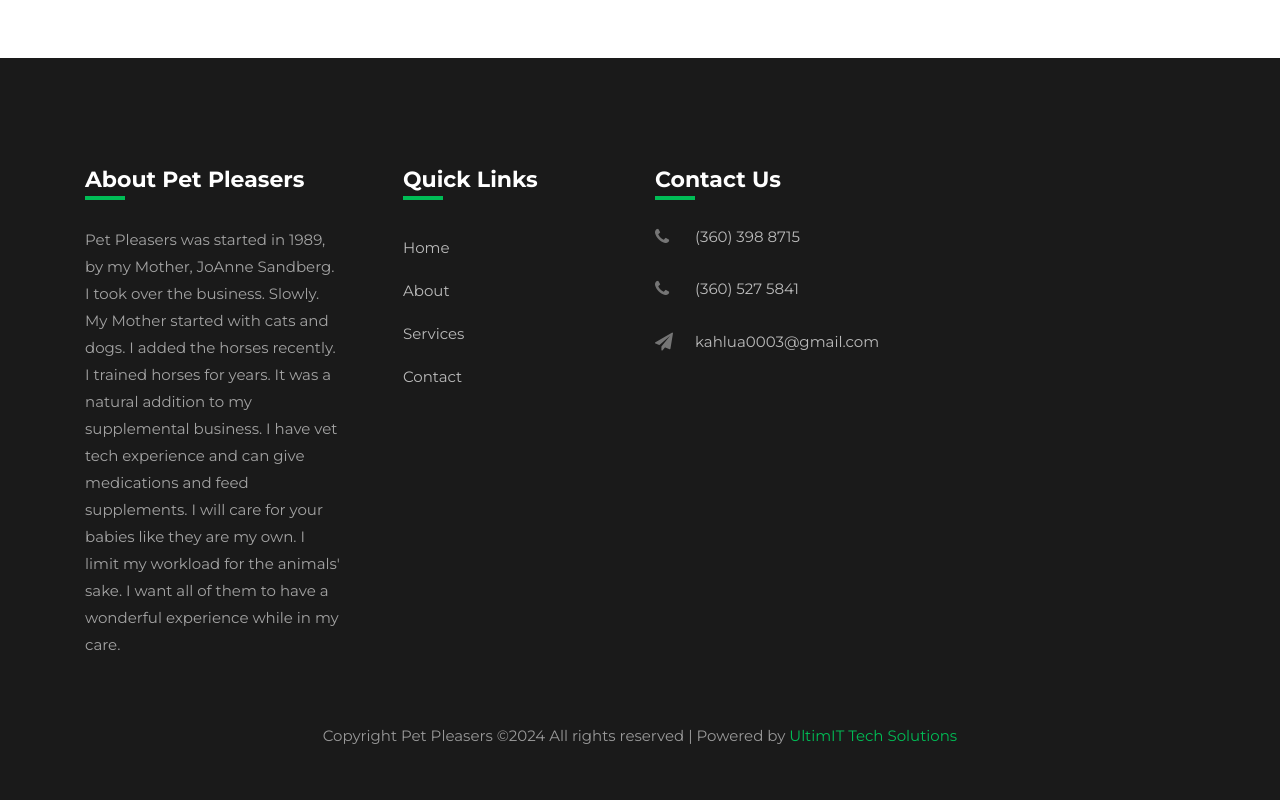
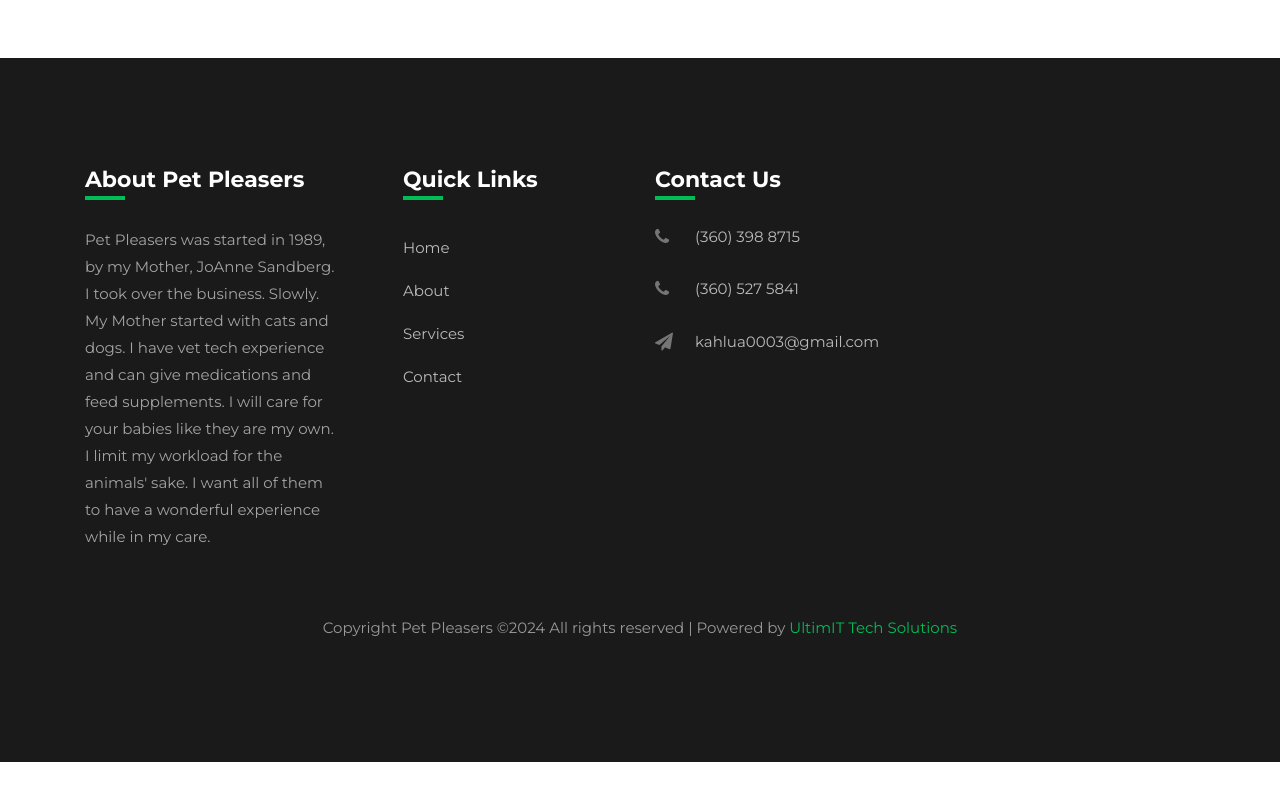
Before and after one commit to ultimitech/uts8, a website: page dist/index.html in a window 1280 px wide. Shown: the part 4751-5551 px from the top of the page. After the commit the page ends 5513 px from the top, so only its background shows below. Drawn offline with Linux system fonts and the light colour scheme; some packages are replaced by stand-ins of ours; no server answers; files whose address does not match are found by name.

Commit message:
remove horse info 2

```diff
--- a/dist/index.html
+++ b/dist/index.html
@@ -1195,7 +1195,7 @@
 						<!-- <p>A small river named Duden flows by their place and supplies it with the necessary regelialia.</p> -->
 						<!-- <p>pet sitting service in fb get.</p> -->
 						<!-- <p>Central Whatcom County</p> -->
-						<p>Pet Pleasers was started in 1989, by my Mother, JoAnne Sandberg. I took over the business. Slowly. My Mother started with cats and dogs. I added the horses recently. I trained horses for years. It was a natural addition to my supplemental business. I have vet tech experience and can give medications and feed supplements. I will care for your babies like they are my own. I limit my workload for the animals' sake. I want all of them to have a wonderful experience while in my care.</p>
+						<p>Pet Pleasers was started in 1989, by my Mother, JoAnne Sandberg. I took over the business. Slowly. My Mother started with cats and dogs. <!--I added the horses recently. I trained horses for years. It was a natural addition to my supplemental business.--> I have vet tech experience and can give medications and feed supplements. I will care for your babies like they are my own. I limit my workload for the animals' sake. I want all of them to have a wonderful experience while in my care.</p>
 						<ul class="ftco-footer-social p-0">
               <!-- <li class="ftco-animate"><a href="#" data-toggle="tooltip" data-placement="top" title="Twitter"><span class="fa fa-twitter"></span></a></li> -->
               <!-- <li class="ftco-animate"><a href="https://www.facebook.com/petpleasers.org/" data-toggle="tooltip" data-placement="top" title="Facebook"><span class="fa fa-facebook"></span></a></li> -->
```
Also changed, not shown: dist/images/gallery_7.jpg, 2 other files.
